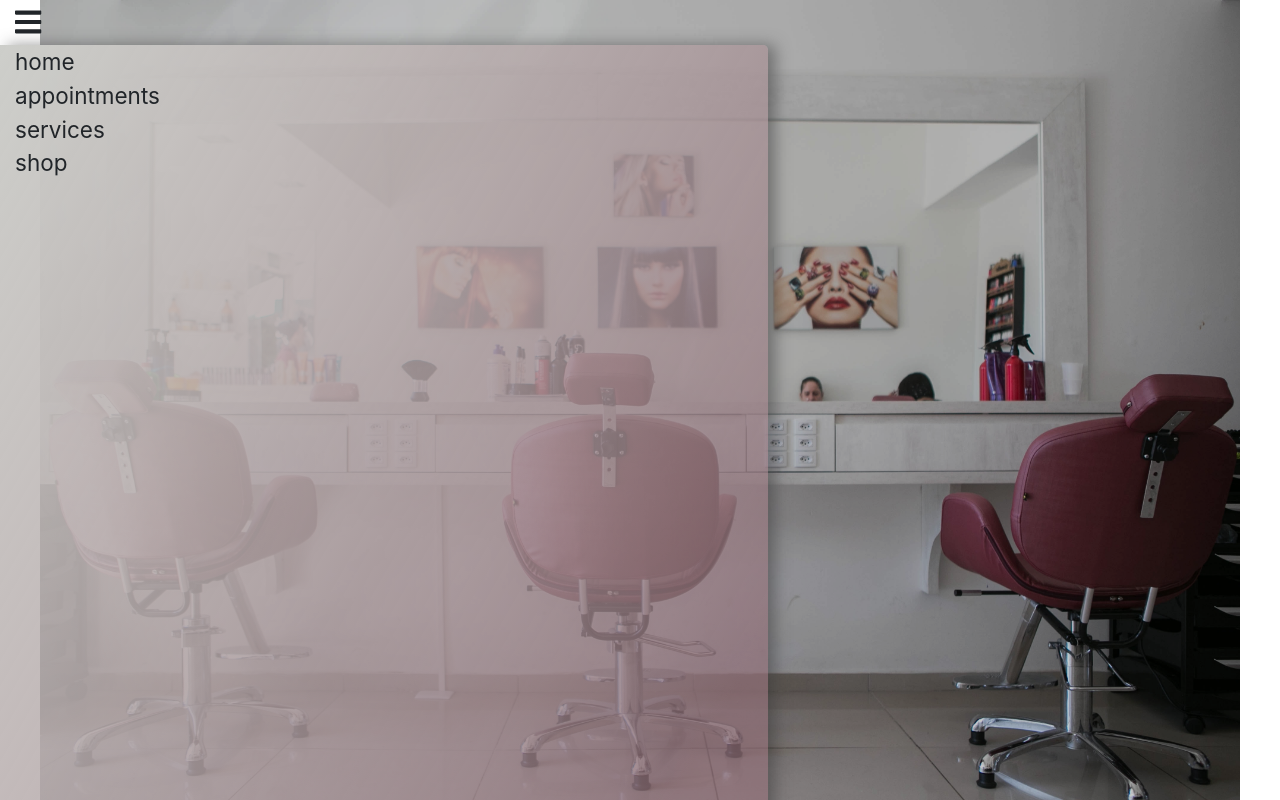
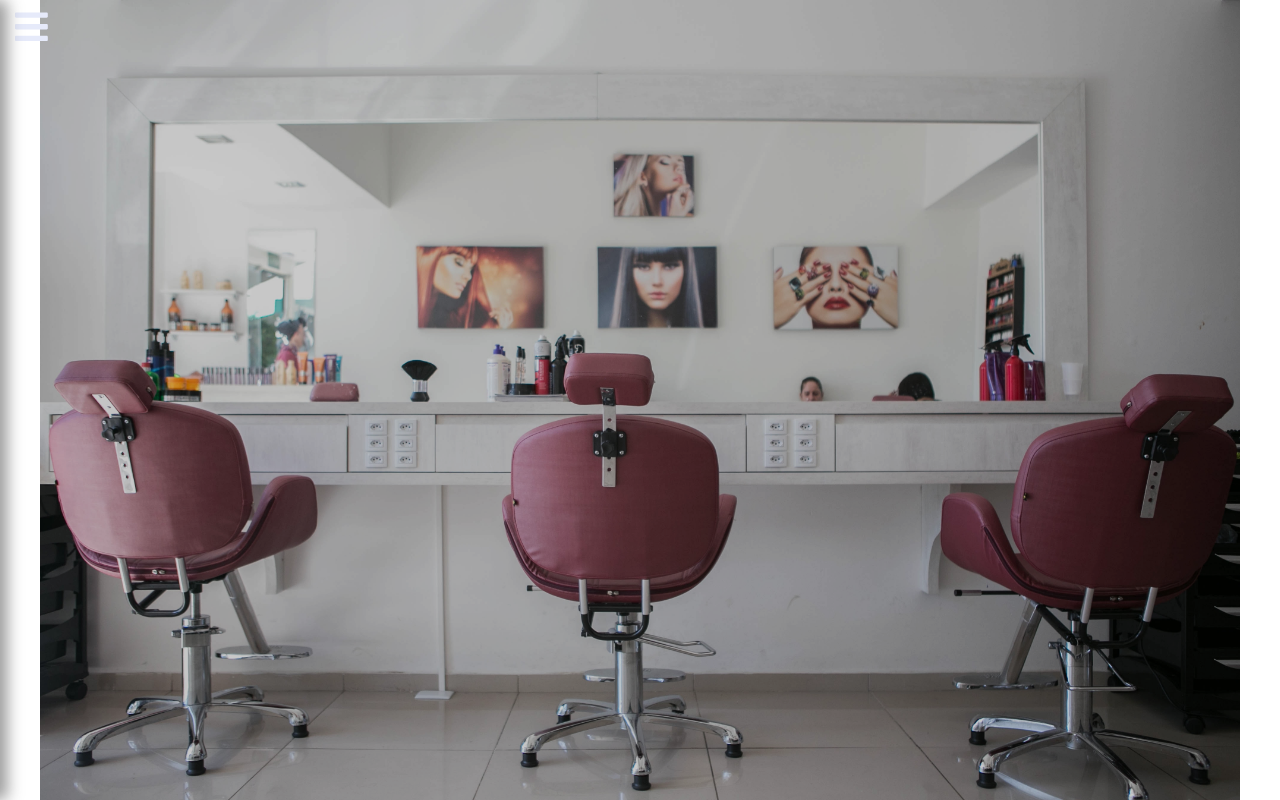
Before and after one commit to ecuarezma/paradise-beauty, a React (Create React App) app: page / in a window 1280 px wide. Built offline with nearby package versions, Linux system fonts and the light colour scheme.

Commit message:
Add menu toggle function for navbar, refactor home component and styling

```diff
--- a/src/components/Navbar/Navbar.module.scss
+++ b/src/components/Navbar/Navbar.module.scss
@@ -1,3 +1,5 @@
+$navText: rgb(230, 234, 250);
+
 .Navbar {
   position: fixed;
   top: 0;
@@ -6,29 +8,53 @@
 }
 
 .Nav {
+  position: absolute;
+  top: 0;
+  left: 0;
   height: 100vh;
   width: 60%;
-  font-size: 1.5rem;
-  // background-color: rgba(229, 229, 250, 0.7);
+  font-size: 1.8rem;
   background: rgba(229, 229, 250, 0.5);
   background-image: linear-gradient(
     120deg,
     rgb(205, 206, 202),
-    rgba(83, 25, 25, 0.4) 90%
+    rgba(87, 56, 82, 0.4)
   );
-  border-radius: 0 5px 0 0;
+  border-radius: 0 5px 5px 0;
   box-shadow: 0.5rem 0 1rem rgba(57, 57, 57, 0.5);
+  transform: translateX(-100%);
+  transition: all 300ms ease-in;
+
   ul {
     margin: 0;
     padding: 0;
     list-style: none;
   }
   li {
+    margin: 1rem 0;
+    color: $navText;
+    text-shadow: rgba(57, 57, 57, 0.5) 1px 0 1rem;
     padding-left: 1rem;
   }
 }
 
 .bars {
+  color: $navText;
   margin-left: 1rem;
+  font-size: 2.5rem;
+}
+
+.times {
+  display: flex;
+  justify-content: flex-end;
   font-size: 2rem;
+  color: $navText;
+  svg {
+    margin: 1rem 1rem 0 0;
+  }
 }
+
+.isActive {
+  transform: translateX(0);
+  transition: all 300ms ease-out;
+}
--- a/src/components/Navbar/index.js
+++ b/src/components/Navbar/index.js
@@ -1,16 +1,23 @@
 import React, { useState } from "react";
 import classes from "./Navbar.module.scss";
 import { FontAwesomeIcon } from "@fortawesome/react-fontawesome";
-import { faBars } from "@fortawesome/free-solid-svg-icons";
+import { faBars, faTimes } from "@fortawesome/free-solid-svg-icons";
 
 const Navbar = () => {
   const [isActive, setActive] = useState(false);
+  const handleClick = () => {
+    setActive(!isActive);
+  };
   return (
     <nav className={classes.Navbar}>
-      <div className={classes.bars}>
+      <div className={classes.bars} onClick={handleClick}>
         <FontAwesomeIcon icon={faBars} />
       </div>
-      <div className={classes.Nav}>
+
+      <div className={`${classes.Nav} ${isActive && classes.isActive} `}>
+        <div className={classes.times}>
+          <FontAwesomeIcon icon={faTimes} onClick={handleClick} />
+        </div>
         <ul>
           <li>home</li>
           <li>appointments</li>
--- a/src/components/pages/Home/Home.module.scss
+++ b/src/components/pages/Home/Home.module.scss
@@ -1,10 +1,15 @@
 .Home {
   display: flex;
+  flex-flow: column nowrap;
+  margin: 0 auto;
+}
+.bgImage {
+  display: flex;
   justify-content: center;
-  margin: 0 auto;
+  height: 100vh;
+  filter: brightness(0.8);
   overflow: hidden;
   img {
-    height: 100vh;
-    filter: brightness(0.8);
+    height: 100%;
   }
 }
--- a/src/components/pages/Home/index.js
+++ b/src/components/pages/Home/index.js
@@ -6,7 +6,9 @@ import salonChairs from "../../../assets/unsplash/salonchairs.jpg";
 const Home = () => {
   return (
     <div className={classes.Home}>
-      <img src={salonChairs} alt="Row of salon chairs facing away" />
+      <div className={classes.bgImage}>
+        <img src={salonChairs} alt="Row of salon chairs facing away" />
+      </div>
     </div>
   );
 };
```
